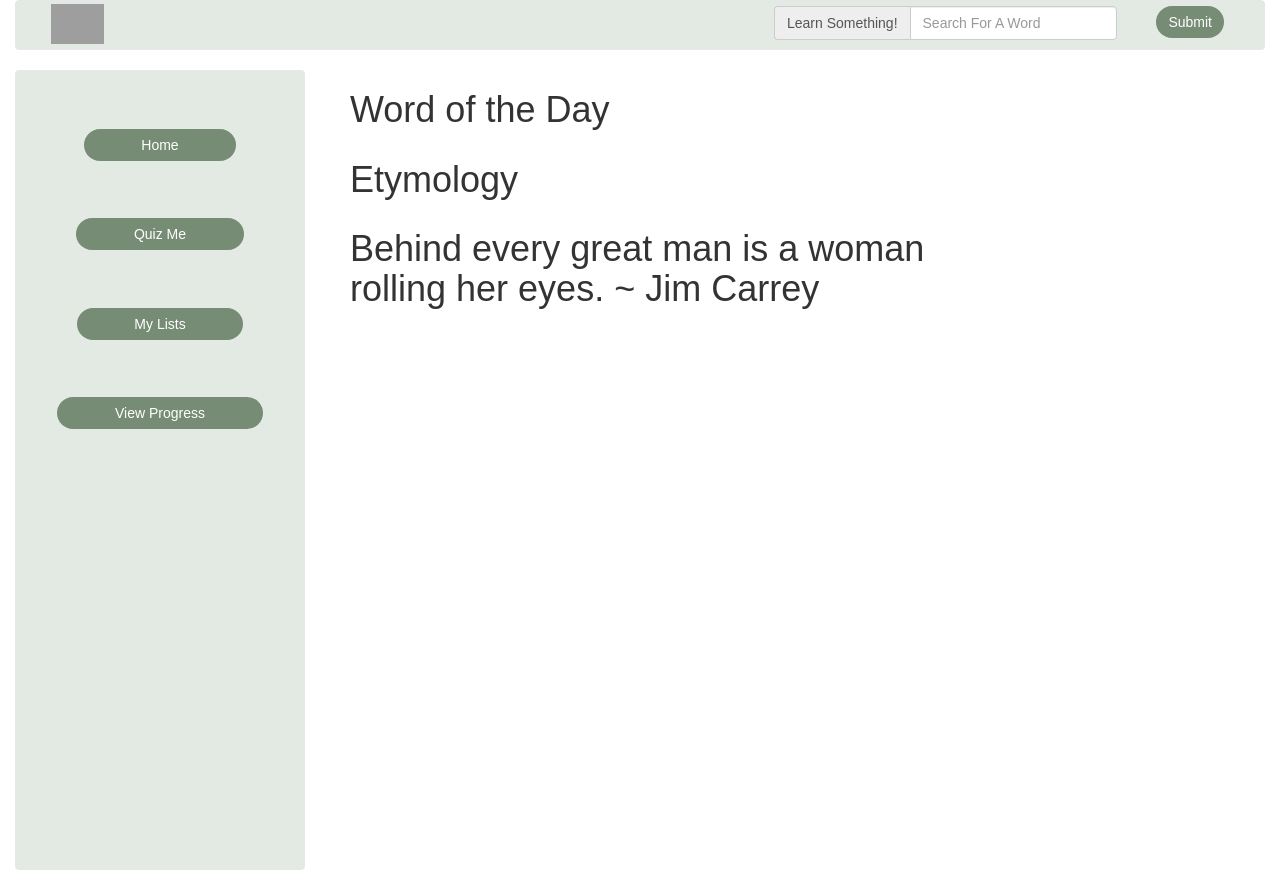
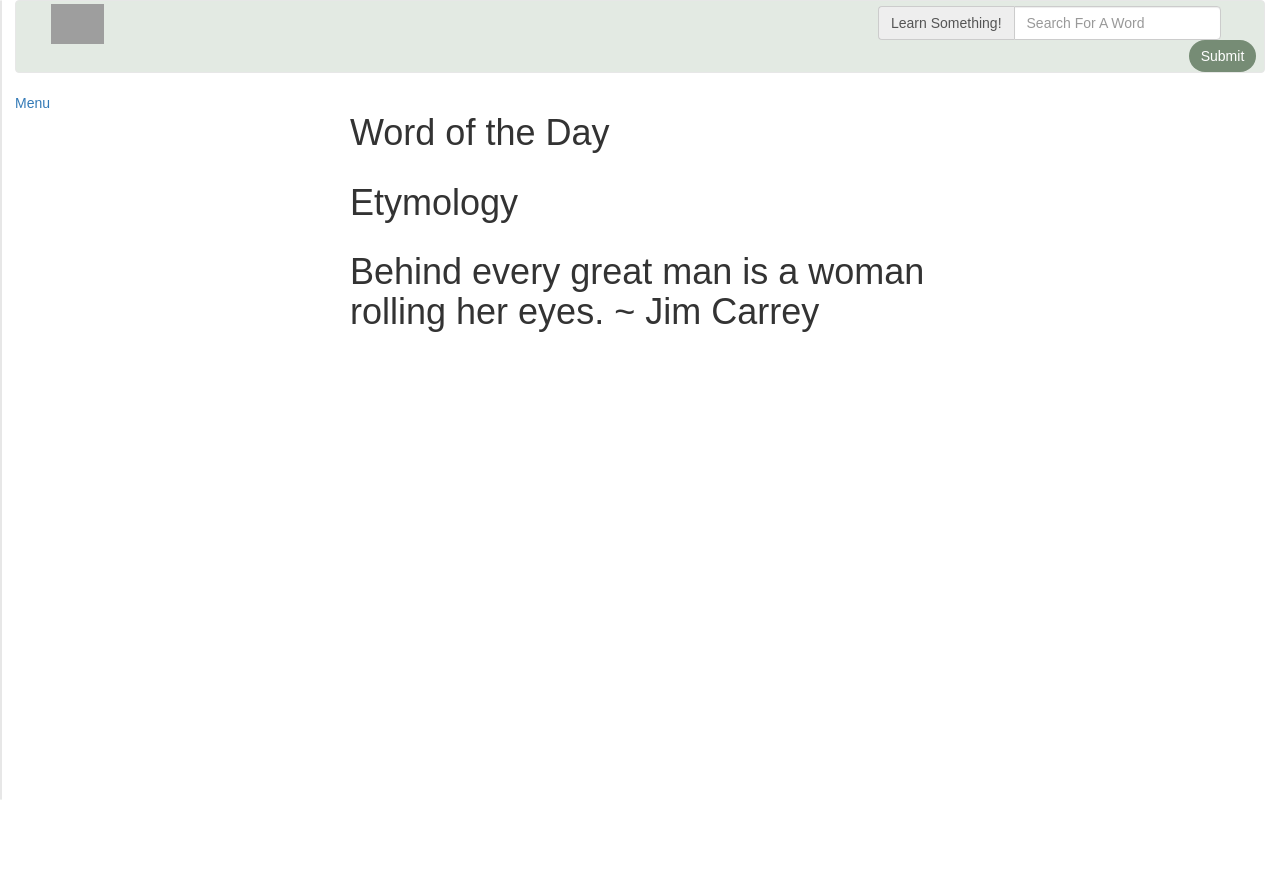
Before and after one commit to CaseyTM/WordWorms, a React (Create React App) app: page / in a window 1280 px wide. After the commit the page ends 800 px from the top, so only its background shows below. Built offline with nearby package versions, Linux system fonts and the light colour scheme; grey boxes are pictures that could not be loaded.

Commit message:
side nav is glorious

```diff
--- a/src/Components/App.css
+++ b/src/Components/App.css
@@ -96,6 +96,51 @@ nav img{
 }
 
 .navbar-right .btn{
-  margin-right: 40px;
+  margin-right: 2%;
   margin-top: 0px;
 }
+
+/*testing side nav*/
+
+.sidenav {
+    height: 100%; /* 100% Full-height */
+    width: 0; /* 0 width - change this with JavaScript */
+    position: fixed; /* Stay in place */
+    z-index: 1; /* Stay on top */
+    top: 0;
+    left: 0;
+    background-color: #E3EAE3; /* Black*/
+    overflow-x: hidden; /* Disable horizontal scroll */
+    padding-top: 60px; /* Place content 60px from the top */
+    transition: 0.5s; /* 0.5 second transition effect to slide in the sidenav */
+}
+
+/* The navigation menu links */
+.sidenav a {
+    padding: 8px 8px 8px 32px;
+    text-decoration: none;
+    font-size: 25px;
+    color: #818181;
+    display: block;
+    transition: 0.3s
+}
+
+/* When you mouse over the navigation links, change their color */
+.sidenav a:hover, .offcanvas a:focus{
+    color: #EE9C5D;
+}
+
+/* Position and style the close button (top right corner) */
+.sidenav .closebtn {
+    position: absolute;
+    top: 0;
+    right: 25px;
+    font-size: 36px;
+    margin-left: 50px;
+}
+
+/* Style page content - use this if you want to push the page content to the right when you open the side navigation */
+.App {
+    transition: margin-left .5s;
+    padding: 20px;
+}
--- a/src/Components/BootstrapNavBar.js
+++ b/src/Components/BootstrapNavBar.js
@@ -33,7 +33,7 @@ class BootstrapNavBar extends Component{
 						<img src="http://www.clipartkid.com/images/8/cute-bookworm-svg-cut-file-cute-bookworm-clipart-free-svgs-free-svg-LMlbUC-clipart.png" />
 
 
-						<form onSubmit={this.handleSearchSubmit} className="navbar-right col-sm-5 form-inline">
+						<form onSubmit={this.handleSearchSubmit} className="navbar-right col-sm-6 col-md-5 col-lg-4 form-inline">
 							<div className="form-group">
 								<div className="input-group">
 									<div className="input-group-addon">Learn Something!</div>
--- a/src/Components/SideNavBar.js
+++ b/src/Components/SideNavBar.js
@@ -9,17 +9,25 @@ class SideNavBar extends Component{
     handleAppState(){
         console.log('whoa');
     }
+    openNav() {
+    document.getElementById("mySideNav").style.width = "250px";
+    }
+    closeNav() {
+    document.getElementById("mySideNav").style.width = "0";
+    }
 
     render(){
         return(
 
 
             <div className="col-sm-3">
-                <nav className="sideNavMenu navbar navbar-default stretch-height">
-                    <Link to="home"> <button className="btn btn-primary button-spread"> Home </button> </Link>
-                    <Link to="quizMe"> <button className="btn btn-primary button-spread"> Quiz Me </button> </Link>
-                    <Link to="myLists"> <button className="btn btn-primary button-spread"> My Lists </button> </Link>
-                    <Link to="viewProgress"><button className="btn btn-primary button-spread"> View Progress </button></Link>
+                <a onClick={this.openNav}>Menu</a>
+                <nav className="sideNavMenu sidenav navbar navbar-default stretch-height" id="mySideNav">
+                    <a onClick={this.closeNav} className="closebtn">&times;</a>
+                    <Link to="/"> Home </Link>
+                    <Link to="quizMe"> Quiz Me </Link>
+                    <Link to="myLists"> My Lists </Link>
+                    <Link to="viewProgress"> View Progress </Link>
                 </nav>
             </div>
 
```
